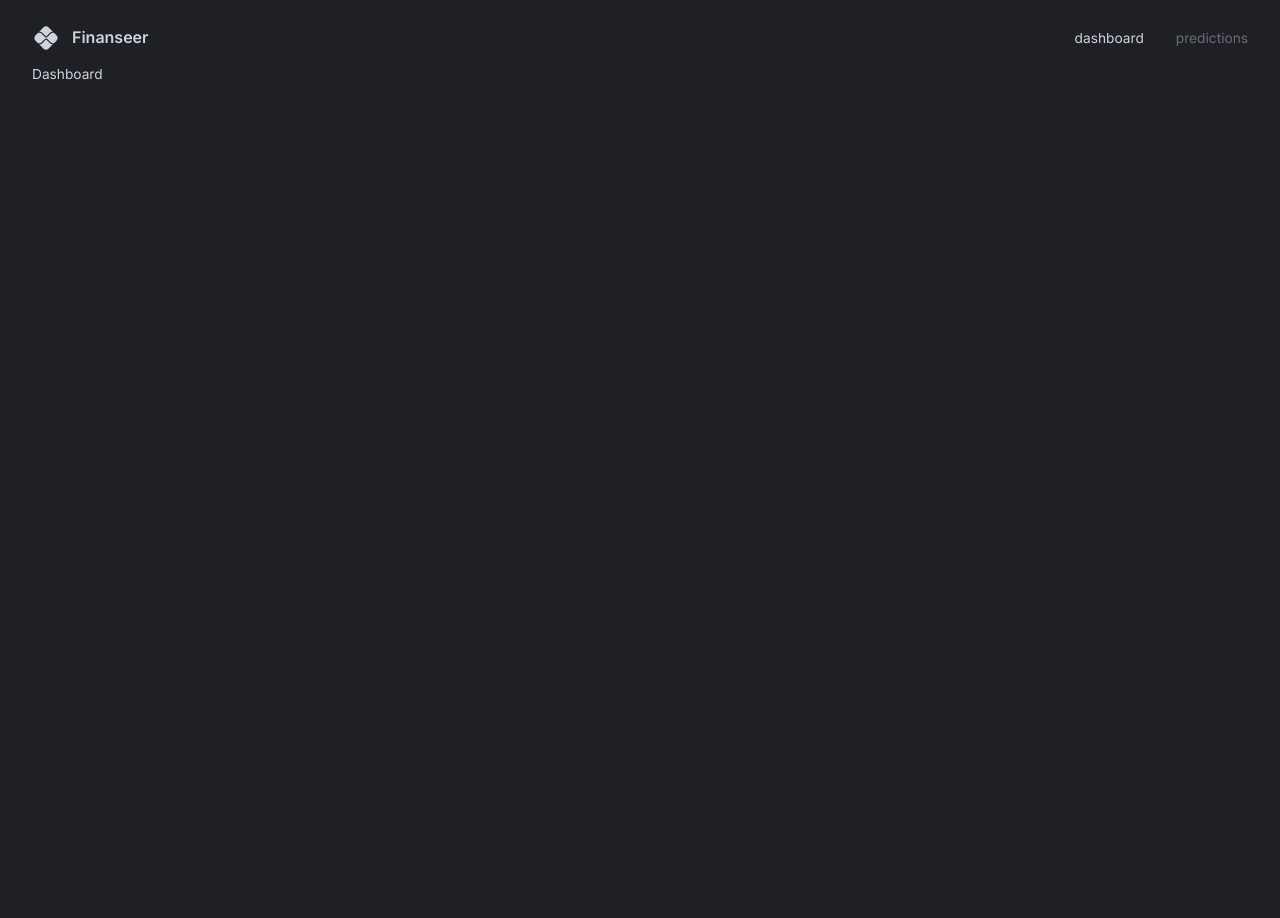
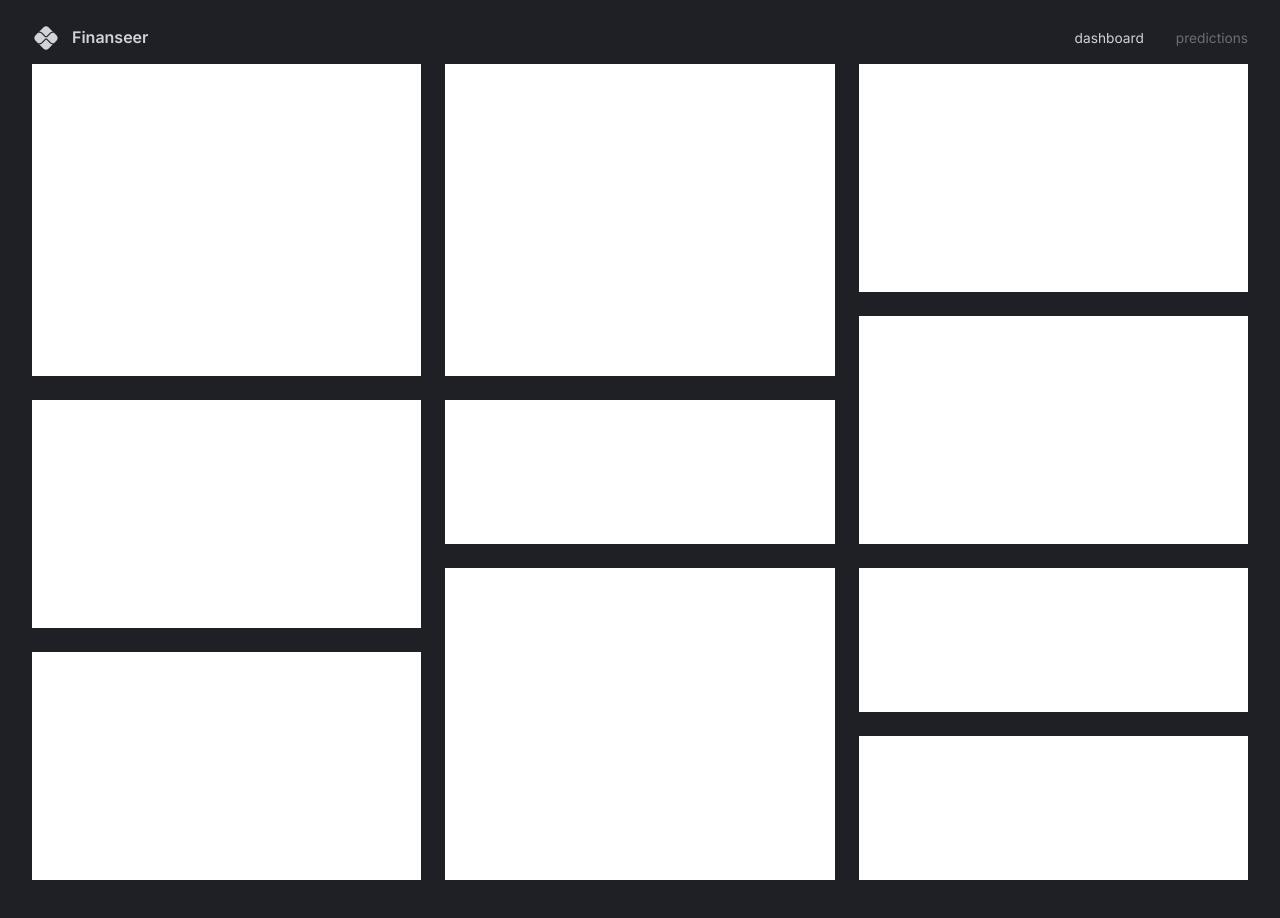
Before and after one commit to andreibica02/dashboard-client, a React (Vite) app: page / in a window 1280 px wide. Shown: the top 918 px of the page. Before the commit the page ends 800 px from the top, so only its background shows below. Built offline with nearby package versions, Linux system fonts and the light colour scheme.

Commit message:
dashboard layout WIP

```diff
--- a/src/App.tsx
+++ b/src/App.tsx
@@ -29,4 +29,6 @@ function App() {
   );
 }
 
+
+
 export default App;
--- a/src/scenes/dashboard/index.tsx
+++ b/src/scenes/dashboard/index.tsx
@@ -1,13 +1,47 @@
-import {Box,useTheme} from "@mui/material";
+import React from "react";
+import { Box, useTheme } from "@mui/material";
 
+type Props = {};
 
-type Props = {}
+const gridTemplate = `
+ "a b c"
+ "a b c"
+ "a b c"
+ "a b f"
+ "d e f"
+ "d e f"
+ "d h i"
+ "g h i"
+ "g h j"
+ "g h j"
+ `;
 
-const Dashboard = (props: Props) => {
-    const {palette} = useTheme();
+const Dashboard: React.FC<Props> = (props) => {
+  const { palette } = useTheme();
   return (
-    <Box color={palette.grey[300]}>Dashboard</Box>
-  )
-}
+    <Box
+      width="100%"
+      height="100%"
+      display="grid"
+      gap="1.5rem"
+      sx={{
+        gridTemplateColumns: "repeat(3, minmax(370px, 1fr))",
+        gridTemplateRows: "repeat(10, minmax(60px, 1fr))",
+        gridTemplateAreas: gridTemplate,
+      }}
+    >
+      <Box bgcolor="#fff" gridArea="a" />
+      <Box bgcolor="#fff" gridArea="b" />
+      <Box bgcolor="#fff" gridArea="c" />
+      <Box bgcolor="#fff" gridArea="d" />
+      <Box bgcolor="#fff" gridArea="e" />
+      <Box bgcolor="#fff" gridArea="f" />
+      <Box bgcolor="#fff" gridArea="g" />
+      <Box bgcolor="#fff" gridArea="h" />
+      <Box bgcolor="#fff" gridArea="i" />
+      <Box bgcolor="#fff" gridArea="j" />
+    </Box>
+  );
+};
 
-export default Dashboard
+export default Dashboard;
```
Also changed, not shown: 1 other file (tests, documents, lock files or other folders).
